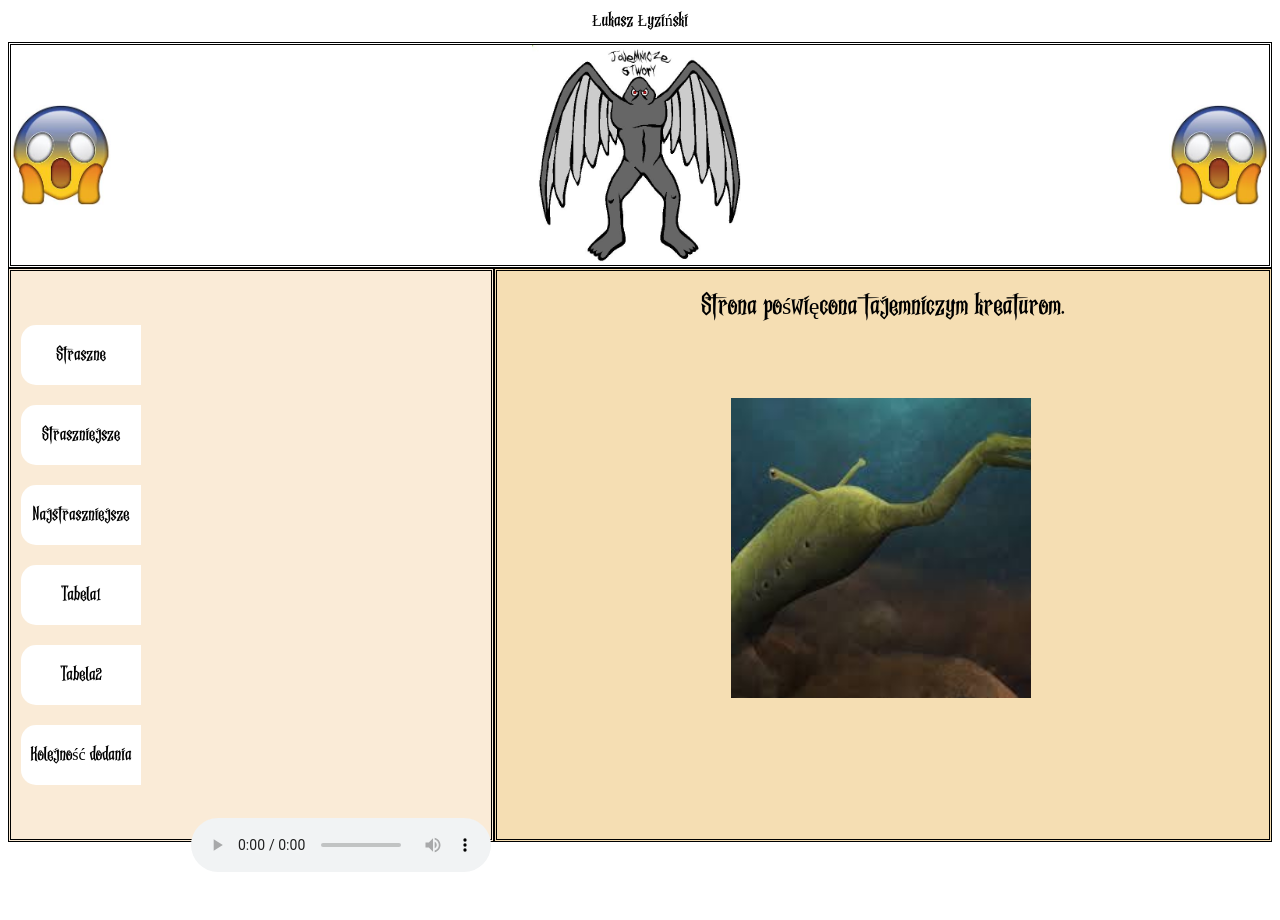
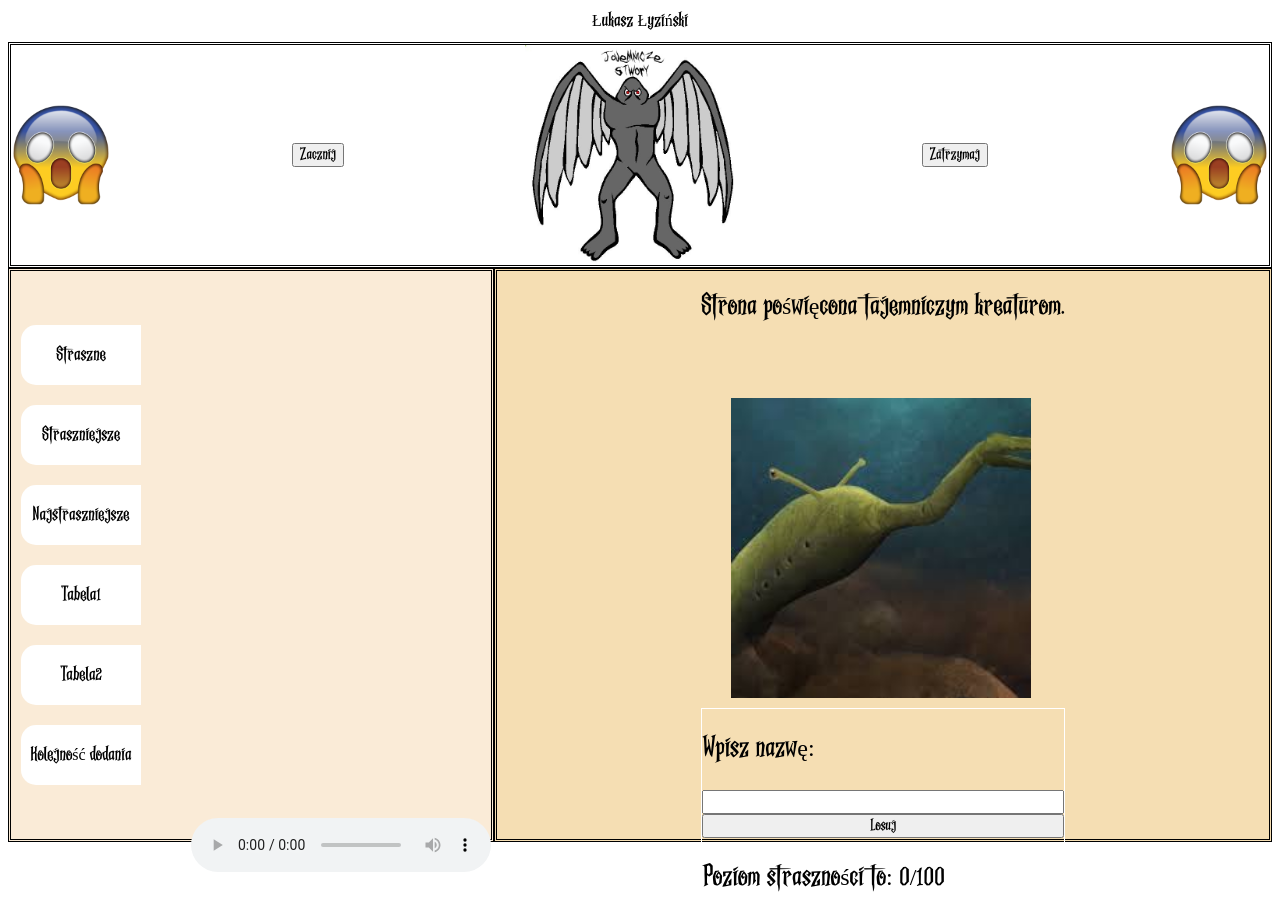
Before and after one commit to 3ti-2020/korona-01-lukasz-lyzinski, a PHP site: page / in a window 1280 px wide. Before the commit the page ends 872 px from the top, so only its background shows below. Run offline with PHP 8.4, Linux system fonts and the light colour scheme.

Commit message:
Add files via upload

```diff
--- a/index.html
+++ b/index.html
@@ -9,9 +9,11 @@
     <h1 class="imie">Łukasz Łyziński</h1>
     <div class="container">
       <div class="item header">
-        <img class="obrazek2" src="obrazki/emoji.jpg"/>
+        <img class="obrazek2" id="obrazek1" src="obrazki/emoji.png"/>
+        <button class="btn1" value="1">Zacznij</button>
         <img class="obrazek1" src="obrazki/mothman1.jpg"/>
-        <img class="obrazek2" src="obrazki/emoji.jpg"/>
+        <button class="btn2" value="1">Zatrzymaj</button>
+        <img class="obrazek2" id="obrazek2" src="obrazki/emoji.png"/>
       </div>
       <div class="item sidebar">
         <ul class="menu">
@@ -39,10 +41,10 @@
             <a class="text1">Najstraszniejsze</a>
           </li>
           <li class="blok">
-            <a class="text1" href="tabela1/index.html">Tabela1</a>
+            <a class="text1" href="tabela1/index.php">Tabela1</a>
           </li>
           <li class="blok">
-              <a class="text1" href="tabela2/index.html">Tabela2</a>
+              <a class="text1" href="tabela2/index.php">Tabela2</a>
             </li>
           <li class="blok">
               <a class="text1" href="kolejnosc/index.html">Kolejność dodania</a>
@@ -55,6 +57,13 @@
       <div class="item main">
       <o class="text3">Strona poświęcona tajemniczym kreaturom.</a>
       <p><img class="obrazek3" src="obrazki/mystery.jpg" /></p>
+      <div class="kalk">
+      <p>Wpisz nazwę: </p>
+      <input type="text" class="input">
+      <button class="btn3">Losuj</button>
+      <p>Poziom straszności to: <span class="wynik">0</span>/100</p>
+      <img class="monka" src="obrazki/monka.png">
+      </div>
       </div>
     </div>
     <script src="index.js"></script>
--- a/index.js
+++ b/index.js
@@ -1 +1,47 @@
-console.log("test")
+const zad={
+    btn1: document.querySelector(".btn1"),
+    btn2: document.querySelector(".btn2"),
+    btn3: document.querySelector(".btn3"),
+    wynik: document.querySelector(".wynik"),
+    input: document.querySelector(".input"),
+    obrazek1: document.querySelector("#obrazek1"),
+    obrazek2: document.querySelector("#obrazek2"),
+    monka: document.querySelector(".monka"),
+
+    btn11: function(){
+        this.obrazek1.style.animation= "obrazek_animacja 1s infinite";
+        this.obrazek2.style.animation= "obrazek_animacja1 1s infinite";
+    },
+
+    btn22: function(){
+        this.obrazek1.style.animation= "Paused";
+        this.obrazek2.style.animation= "Paused";
+    },
+
+
+    btn33: function(){
+       if (this.input.value === "")
+       {this.wynik.innerHTML= "0";}
+       else{
+        this.wynik.innerHTML= (Math.random()*100).toFixed();
+       }
+    },
+
+    btn44: function(){
+        if (this.wynik.innerHTML >80)
+        {this.monka.style.display="block";}
+        else{
+         this.monka.style.display="none";
+        }
+     },
+
+    int33: function(){
+        this.btn1.addEventListener('click',this.btn11.bind(zad));
+        this.btn2.addEventListener('click',this.btn22.bind(zad));
+        this.btn3.addEventListener('click',this.btn33.bind(zad));
+        this.btn3.addEventListener('click',this.btn44.bind(zad));
+    },
+
+}
+
+zad.int33();
--- a/style.css
+++ b/style.css
@@ -24,6 +24,15 @@
   }
   100% {
     transform: rotate(360deg);
+  }
+}
+
+@keyframes obrazek_animacja1 {
+  0% {
+    transform: rotate(0deg);
+  }
+  100% {
+    transform: rotate(-360deg);
   }
 }
 
@@ -71,6 +80,14 @@ h1 {
   align-items: center;
 }
 
+.kalk{
+  display: flex;
+  flex-direction: column;
+  border: solid 1px white;
+  margin-top: 50px;
+  position: relative;
+}
+
 .imie {
   font-size: 100%;
 }
@@ -87,6 +104,16 @@ h1 {
   position: relative;
   bottom: -50px;
   right: -30px;
+}
+
+.monka{
+  display: none;
+  height: 60px;
+  width: 60px;
+  position: absolute;
+  top: 140px;
+  left: 280px;
+
 }
 
 .menu {
```
